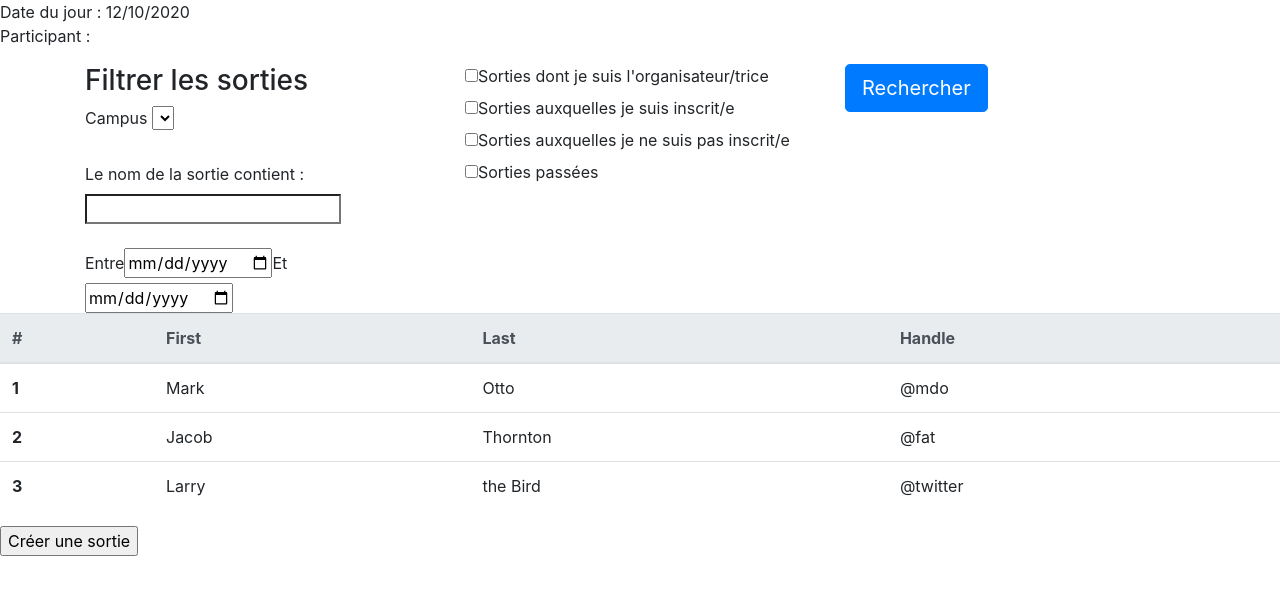
After one commit to Cha-Pnt/Sortir.com, a Symfony app: template templates/accueil/index.html.twig in a window 1280 px wide. The commit adds this page. Shown: the top 595 px of the page. Run offline with Twig, Linux system fonts and the light colour scheme; the template is opened without the code that fills it, so the values that code supplies are empty; some libraries are stand-ins or nearby versions.

Commit message:
Commit début Accueil

```diff
--- /dev/null
+++ b/templates/accueil/index.html.twig
@@ -0,0 +1,81 @@
+{% extends 'base.html.twig' %}
+
+{% block title %}Hello AccueilController!{% endblock %}
+
+{% block body %}
+    <div class="date-nom">
+        <p>Date du jour : {{ 'now' |date('d/m/Y') }}<br>
+        Participant : {# to do : ajouter le nom du participant #}</p>
+    </div>
+
+    <form action="GET">
+        <div class="container">
+            <div class="row">
+                <div class="col">
+                    <h3>Filtrer les sorties</h3>
+                    <label for="campus">Campus</label>
+                    <select id="campus">
+                    </select><br><br>
+                    <label for="search">Le nom de la sortie contient : </label><input type="search"><br><br>
+                    <label for="date">Entre </label><input type="date"><label for="date"> Et </label><input type="date">
+                </div>
+                <div class="col">
+                    <input type="checkbox" name="organisateur"><label for="organisateur">Sorties dont je suis l'organisateur/trice</label><br>
+                    <input type="checkbox" name="inscrit"><label for="inscrit">Sorties auxquelles je suis inscrit/e</label><br>
+                    <input type="checkbox" name="non-inscrit"><label for="non-inscrit">Sorties auxquelles je ne suis pas inscrit/e</label><br>
+                    <input type="checkbox" name="passées"><label for="passées">Sorties passées</label>
+                </div>
+                <div class="col">
+                    <button type="button" class="btn btn-primary btn-lg">Rechercher</button>
+                </div>
+            </div>
+        </div>
+        <div class="recherche">
+
+        </div>
+
+        <div class="choix">
+
+        </div>
+
+        <div class="bouton-recherche">
+
+        </div>
+    </form>
+
+    <table class="table">
+        <thead class="thead-light">
+        <tr>
+            <th scope="col">#</th>
+            <th scope="col">First</th>
+            <th scope="col">Last</th>
+            <th scope="col">Handle</th>
+        </tr>
+        </thead>
+        <tbody>
+        <tr>
+            <th scope="row">1</th>
+            <td>Mark</td>
+            <td>Otto</td>
+            <td>@mdo</td>
+        </tr>
+        <tr>
+            <th scope="row">2</th>
+            <td>Jacob</td>
+            <td>Thornton</td>
+            <td>@fat</td>
+        </tr>
+        <tr>
+            <th scope="row">3</th>
+            <td>Larry</td>
+            <td>the Bird</td>
+            <td>@twitter</td>
+        </tr>
+        </tbody>
+    </table>
+
+    <div>
+        <input type="button" value="Créer une sortie">
+    </div>
+
+{% endblock %}
--- a/templates/base.html.twig
+++ b/templates/base.html.twig
@@ -3,6 +3,7 @@
     <head>
         <meta charset="UTF-8">
         <title>{% block title %}Welcome!{% endblock %}</title>
+        <link rel="stylesheet" href="https://stackpath.bootstrapcdn.com/bootstrap/4.5.2/css/bootstrap.min.css" integrity="sha384-JcKb8q3iqJ61gNV9KGb8thSsNjpSL0n8PARn9HuZOnIxN0hoP+VmmDGMN5t9UJ0Z" crossorigin="anonymous">
     </head>
     <body>
         {% block body %}{% endblock %}
```
Also changed, not shown: src/Controller/AccueilController.php (added, +19 -0 lines), 1 other file.
